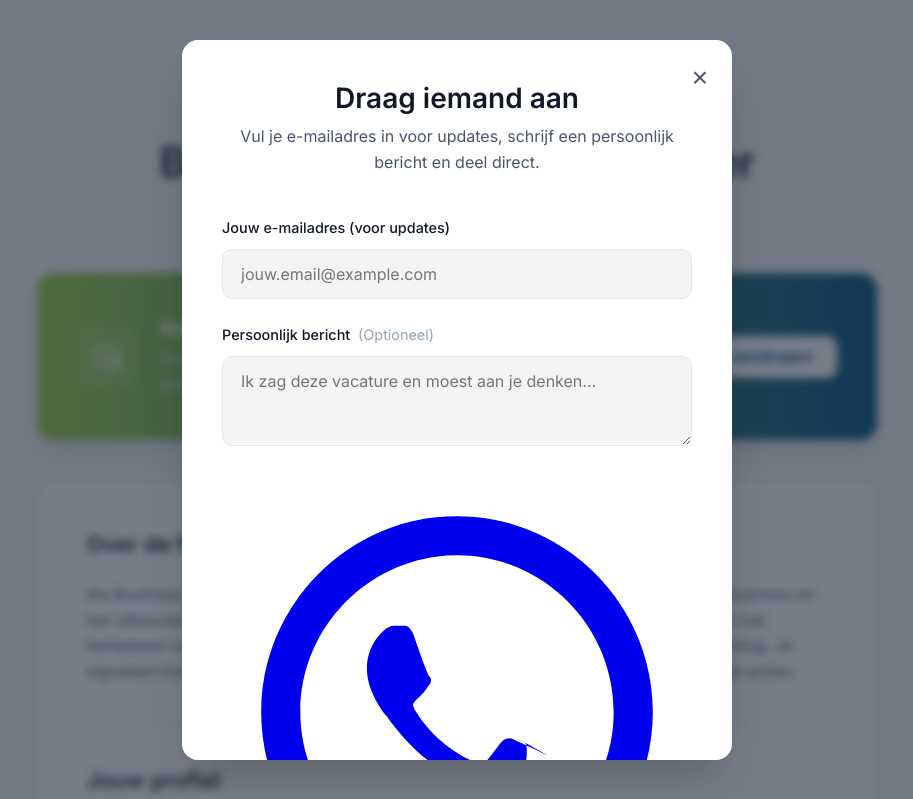
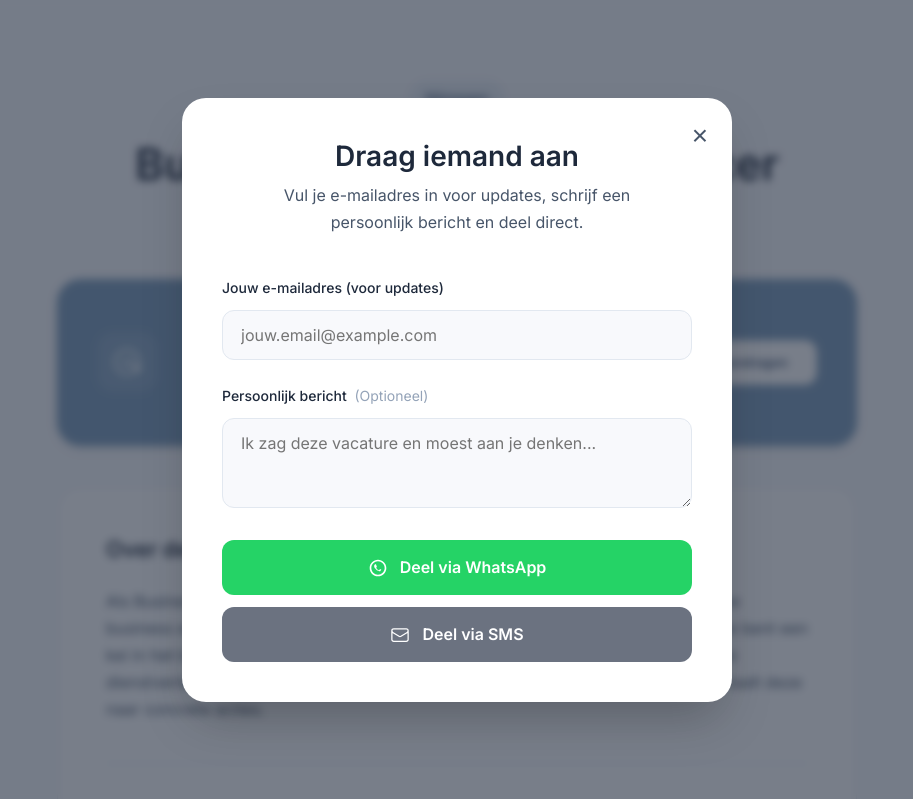
Before and after one commit to Stormhoogervorst/refertool-, a website: page index.html in a window 1280 px wide. Both pictures are taken after a click on the button "Iemand aandragen". Shown: the top 799 px of the page, without its empty margins (183-1096 px from the left). Drawn offline with Linux system fonts and the light colour scheme.

Commit message:
Update style.css

```diff
--- a/style.css
+++ b/style.css
@@ -2,23 +2,24 @@
 /* --- CSS Variables --- */
 /* ------------------- */
 :root {
-    --gradient-start: #97d045;
-    --gradient-end: #02527d;
-    --tag-bg: #e5e7eb;
-    --tag-text: #4b5569;
-    --bg-color: #f4f4f4;
+    --primary-blue: #7c9cbb;
+    --primary-blue-dark: #435776;
+    --secondary-blue: #eaf0f6; /* Lighter shade for backgrounds */
+    --accent-green: #7c9cbb;
+    --bg-color: #f8f9fc; /* Slightly off-white background */
     --card-bg: #ffffff;
-    --text-dark: #111827;
-    --text-medium: #4b5569;
+    --text-dark: #1e293b;
+    --text-medium: #475569;
     --text-light: #94a3b8;
     --border-color: #e2e8f0;
     --font-family: 'Inter', sans-serif;
-    --shadow-md: 0 4px 8px 0 rgb(0 0 0 / 0.07);
-    --shadow-lg: 0 12px 24px 0 rgb(0 0 0 / 0.09);
-    --border-radius-xl: 16px;
-    --border-radius-lg: 12px;
-    --border-radius-md: 10px;
-    --border-radius-sm: 7px;
+    --shadow-sm: 0 1px 2px 0 rgb(0 0 0 / 0.05);
+    --shadow-md: 0 4px 8px 0 rgb(0 0 0 / 0.07); /* Softer shadow */
+    --border-radius-xl: 24px; /* More rounding */
+    --border-radius-lg: 16px;
+    --border-radius-md: 12px;
+    --whatsapp-green: #25D366;
+    --sms-grey: #6b7280;
 }
 
 /* ------------------- */
@@ -34,12 +35,13 @@ body {
     font-family: var(--font-family);
     background-color: var(--bg-color);
     color: var(--text-dark);
-    line-height: 1.6;
+    line-height: 1.7; /* Increased for better readability */
 }
 
 h1, h2, h3, h4 {
     font-weight: 600;
     line-height: 1.3;
+    color: var(--text-dark);
 }
 
 ul {
@@ -49,8 +51,8 @@ ul {
 
 ul li {
     position: relative;
-    padding-left: 28px;
-    margin-bottom: 0.75rem;
+    padding-left: 32px; /* Increased space */
+    margin-bottom: 0.875rem; /* Increased space */
     color: var(--text-medium);
 }
 
@@ -58,8 +60,8 @@ ul li::before {
     content: '—';
     position: absolute;
     left: 0;
-    top: -2px;
-    color: var(--gradient-start);
+    top: -3px;
+    color: var(--primary-blue);
     font-weight: 700;
 }
 
@@ -73,15 +75,15 @@ p {
 .page-wrapper {
     display: flex;
     justify-content: center;
-    padding: 5rem 1.5rem;
+    padding: 5rem 1.5rem; /* Increased padding */
 }
 
 .vacancy-container {
     width: 100%;
-    max-width: 840px;
+    max-width: 800px; /* Reduced max-width for better focus */
     display: flex;
     flex-direction: column;
-    gap: 2.5rem;
+    gap: 2.5rem; /* Increased gap */
 }
 
 /* ------------------- */
@@ -93,18 +95,17 @@ p {
 
 .location-tag {
     display: inline-block;
-    background-color: var(--tag-bg);
-    color: var(--tag-text);
+    background-color: var(--secondary-blue);
+    color: var(--primary-blue-dark);
     padding: 0.375rem 1rem;
     border-radius: 99px;
     font-weight: 500;
-    font-size: 0.9rem;
+    font-size: 0.875rem;
     margin-bottom: 1.25rem;
 }
 
 .vacancy-header h1 {
-    font-size: 2.6rem;
-    letter-spacing: -0.5px;
+    font-size: 2.75rem;
 }
 
 .salary {
@@ -119,7 +120,7 @@ p {
 /* ------------------- */
 .btn {
     display: inline-block;
-    padding: 0.75rem 1.5rem;
+    padding: 0.875rem 1.75rem; /* Larger buttons */
     border-radius: var(--border-radius-md);
     font-weight: 600;
     border: none;
@@ -128,41 +129,43 @@ p {
     text-decoration: none;
     transition: all 0.2s ease-in-out;
     white-space: nowrap;
-    font-size: 1rem;
 }
 
 .btn-primary {
-    background-color: var(--gradient-start);
+    background-color: var(--primary-blue);
     color: var(--card-bg);
 }
 .btn-primary:hover {
-    background-color: var(--gradient-end);
+    background-color: var(--primary-blue-dark);
+    transform: translateY(-2px);
 }
 
 .btn-light {
     background-color: var(--card-bg);
-    color: var(--gradient-end);
-    box-shadow: 0 1px 2px 0 rgb(0 0 0 / 0.1);
+    color: var(--primary-blue-dark);
+    box-shadow: var(--shadow-sm);
+    border: 1px solid var(--border-color);
 }
 .btn-light:hover {
     transform: translateY(-2px);
-    box-shadow: 0 4px 8px 0 rgb(0 0 0 / 0.1);
+    box-shadow: var(--shadow-md);
+    border-color: #d1d9e2;
 }
 
 
 /* ------------------- */
-/* --- CTA Card (Apply Now) --- */
+/* --- CTA Card --- */
 /* ------------------- */
 .cta-card {
     display: flex;
     align-items: center;
-    gap: 1.5rem;
-    background: linear-gradient(90deg, var(--gradient-start) 0%, var(--gradient-end) 100%);
+    gap: 2rem;
+    background: var(--primary-blue);
     color: var(--card-bg);
     border-radius: var(--border-radius-xl);
     border: none;
     padding: 2.5rem;
-    box-shadow: var(--shadow-lg);
+    box-shadow: var(--shadow-md);
 }
 
 .cta-icon-wrapper {
@@ -186,14 +189,13 @@ p {
 }
 
 .cta-content h2 {
-    font-size: 1.4rem;
+    font-size: 1.375rem;
     color: white;
 }
 .cta-content p {
-    color: #e0e7ff;
-    opacity: 0.95;
+    color: #eaf0f6;
+    opacity: 0.9;
     margin: 0.25rem 0 0;
-    font-size: 1.05rem;
 }
 
 /* ------------------- */
@@ -204,7 +206,6 @@ p {
     border-radius: var(--border-radius-xl);
     border: 1px solid var(--border-color);
     padding: 3rem;
-    box-shadow: var(--shadow-md);
 }
 
 .job-details article:not(:last-child) {
@@ -213,13 +214,12 @@ p {
     border-bottom: 1px solid var(--border-color);
 }
 .job-details h3 {
-    font-size: 1.4rem;
+    font-size: 1.375rem;
     margin-bottom: 1.5rem;
-    color: var(--text-dark);
 }
 
 /* ------------------- */
-/* --- APPLICATION MODAL STYLES --- */
+/* --- REFERRAL MODAL STYLES --- */
 /* ------------------- */
 .modal-overlay {
     position: fixed;
@@ -274,17 +274,21 @@ p {
     margin-bottom: 2.5rem;
     color: var(--text-medium);
     text-align: center;
+    max-width: 400px;
+    margin-left: auto;
+    margin-right: auto;
 }
 
 .application-form .form-group {
     margin-bottom: 1.5rem;
+    text-align: left;
 }
 
 .form-group label {
     display: block;
     margin-bottom: 0.625rem;
     font-weight: 500;
-    font-size: 0.9rem;
+    font-size: 0.875rem;
 }
 
 .form-group .optional-tag {
@@ -293,10 +297,7 @@ p {
     margin-left: 0.25rem;
 }
 
-.form-group input[type="text"],
-.form-group input[type="tel"],
-.form-group input[type="email"],
-.form-group input[type="url"],
+.form-group input,
 .form-group textarea {
     width: 100%;
     background-color: var(--bg-color);
@@ -312,7 +313,7 @@ p {
 .form-group input:focus,
 .form-group textarea:focus {
     outline: none;
-    border-color: var(--gradient-end);
+    border-color: var(--primary-blue);
     box-shadow: 0 0 0 3px var(--secondary-blue);
 }
 
@@ -321,50 +322,52 @@ p {
     min-height: 90px;
 }
 
-.file-upload-input {
-    display: none;
+.share-buttons-container {
+    display: flex;
+    flex-direction: column;
+    gap: 0.75rem;
+    margin-top: 1.5rem;
 }
 
-.file-upload-label {
+.btn-share {
     display: flex;
-    justify-content: space-between;
     align-items: center;
-    width: 100%;
-    background-color: var(--bg-color);
-    border: 1px solid var(--border-color);
+    justify-content: center;
+    gap: 0.75rem;
+    padding: 0.875rem 1.5rem;
     border-radius: var(--border-radius-md);
-    padding: 0.375rem;
-    padding-left: 1.125rem;
+    font-weight: 600;
+    border: none;
     cursor: pointer;
-    transition: border-color 0.2s;
+    text-decoration: none;
+    color: white;
+    transition: opacity 0.2s;
+}
+.btn-share:hover {
+    opacity: 0.9;
 }
 
-.file-upload-label:hover {
-    border-color: var(--gradient-end);
+.btn-share.whatsapp {
+    background-color: var(--whatsapp-green);
 }
 
-#file-name-display {
-    color: var(--text-medium);
-    white-space: nowrap;
-    overflow: hidden;
-    text-overflow: ellipsis;
-    padding-right: 1rem;
+.btn-share.sms {
+    background-color: var(--sms-grey);
 }
 
-.btn-file-upload {
-    background-color: var(--tag-bg);
-    color: var(--tag-text);
-    padding: 0.625rem 1.25rem;
-    border-radius: var(--border-radius-sm);
-    font-weight: 500;
-    flex-shrink: 0;
+.btn-share svg {
+    width: 20px;
+    height: 20px;
 }
 
-.submit-btn {
-    width: 100%;
-    margin-top: 1rem;
-    padding: 1rem;
-    font-size: 1rem;
+.success-icon {
+    text-align: center;
+}
+
+.success-icon svg {
+    width: 80px;
+    height: 80px;
+    color: var(--accent-green);
 }
 
 
```
